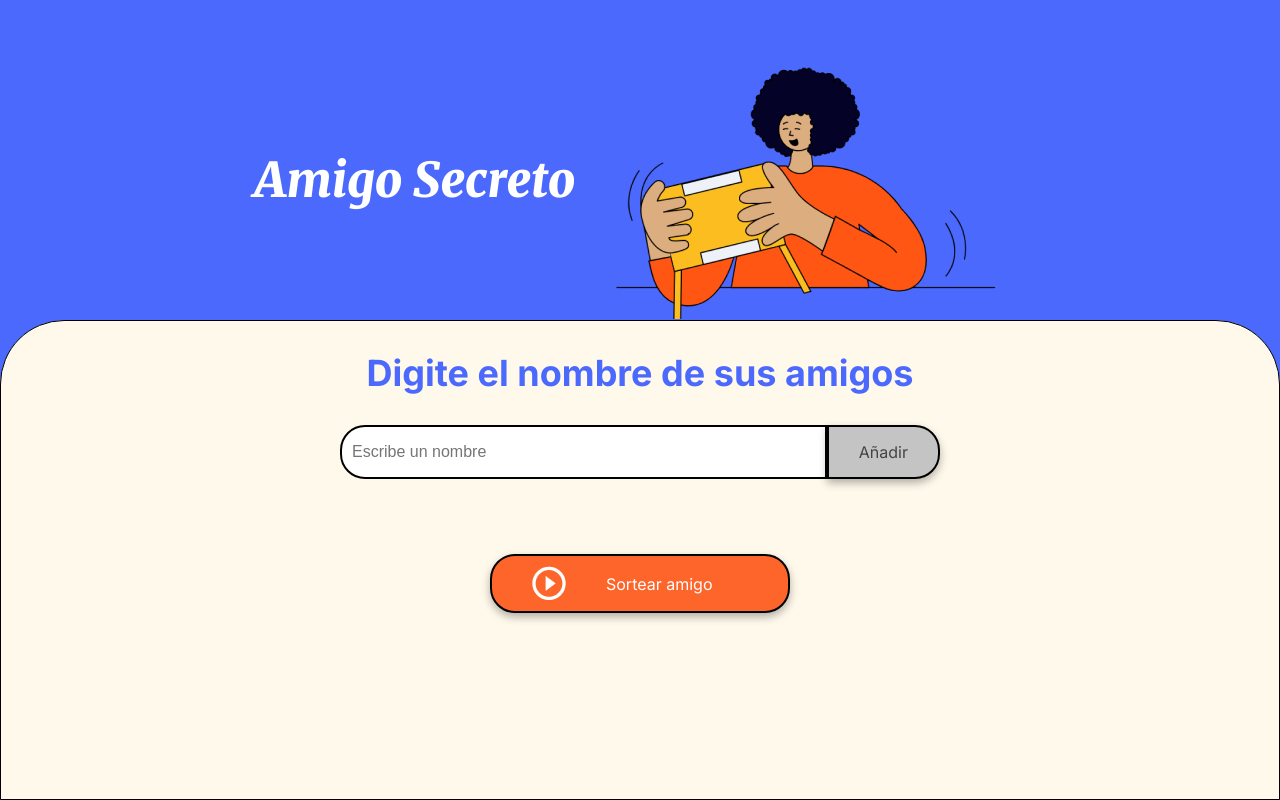
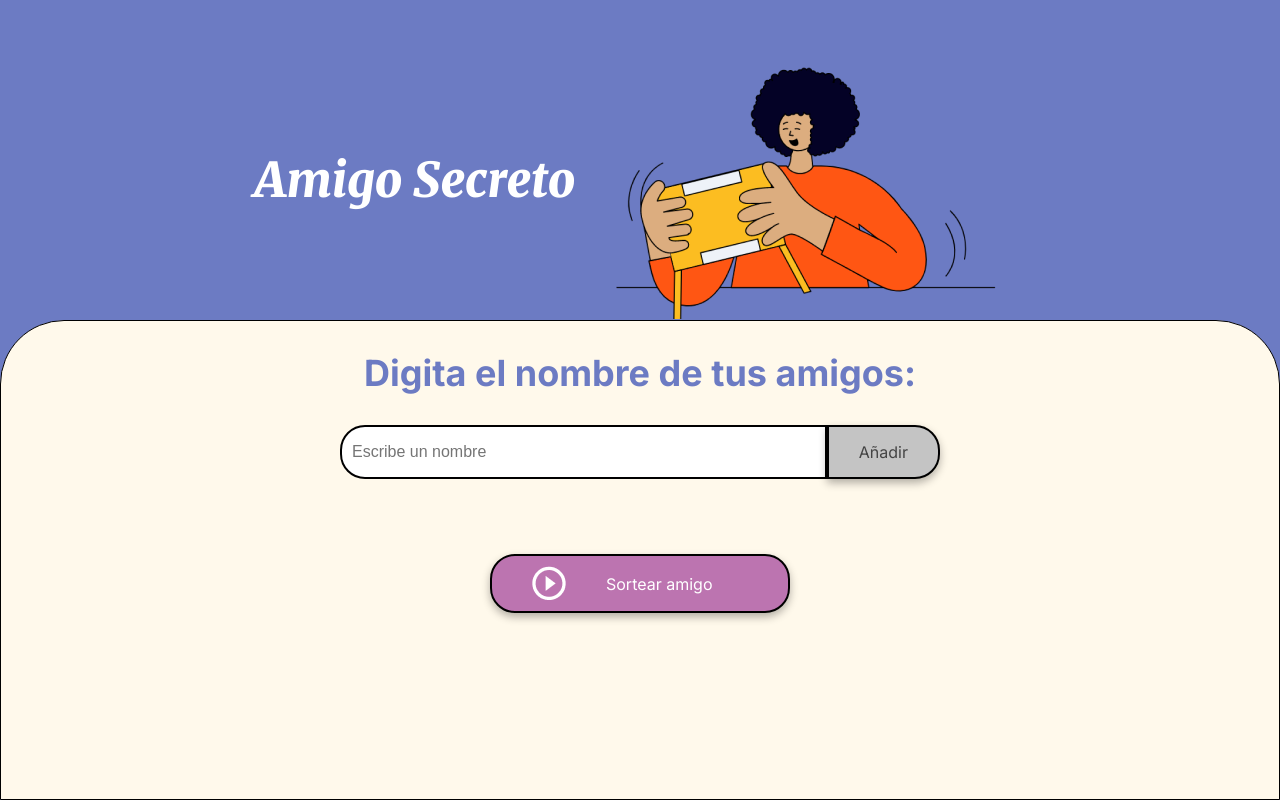
Before and after one commit to Liasson09/challenge-amigo-secreto, a plain HTML site: page index.html in a window 1280 px wide. Drawn offline with Linux system fonts and the light colour scheme.

Commit message:
proyecto terminado

```diff
--- a/app.js
+++ b/app.js
@@ -1,9 +1,7 @@
-// El principal objetivo de este desafío es fortalecer tus habilidades en lógica de programación.
 let amigos = [];
 
 function agregarAmigo() {
     let nombreDeAmigo = document.getElementById('amigo').value;
-
     if (nombreDeAmigo != '') {
         amigos.push(nombreDeAmigo);
 
@@ -12,9 +10,8 @@ function agregarAmigo() {
         limpiarTexto('amigo');
         actualizarListaAmigos();
     }else{
-        alert("Por favor, inserte un nombre.");
+        alert("Por favor, inserta un nombre.");
     }
-
 }
 //limpiar entrada
 function limpiarTexto(elemento) {
@@ -40,12 +37,10 @@ function sortearAmigo(){
         let numeroAleatorio = Math.floor(Math.random()*cantidadAmigos);
         amigoSorteado = amigos[numeroAleatorio];
 
-        let listaAmigo = document.getElementById('listaAmigos');
-        listaAmigo.innerHTML = "";
+        document.getElementById('listaAmigos').innerHTML = "";
 
         let elementoHTML = document.getElementById("resultado");
         elementoHTML.innerHTML = `El amigo sorteado es: ${amigoSorteado}`;
-
     }else{
         alert("No ingresaste ningún amigo.")
     }
--- a/index.html
+++ b/index.html
@@ -18,7 +18,7 @@
         </header>
 
         <section class="input-section">
-            <h2 class="section-title">Digite el nombre de sus amigos</h2>
+            <h2 class="section-title">Digita el nombre de tus amigos:</h2>
             <div class="input-wrapper">
                 <input type="text" id="amigo" class="input-name" placeholder="Escribe un nombre">
                 <button class="button-add" onclick="agregarAmigo()">Añadir</button>
--- a/style.css
+++ b/style.css
@@ -1,9 +1,9 @@
 :root {
-    --color-primary: #4B69FD;
+    --color-primary: #6c7bc3;
     --color-secondary: #FFF9EB;
     --color-tertiary: #C4C4C4;
-    --color-button: #fe652b;
-    --color-button-hover: #e55720;
+    --color-button: #bc74b0;
+    --color-button-hover: #b16297;
     --color-text: #444444;
     --color-white: #FFFFFF;
 }
```
